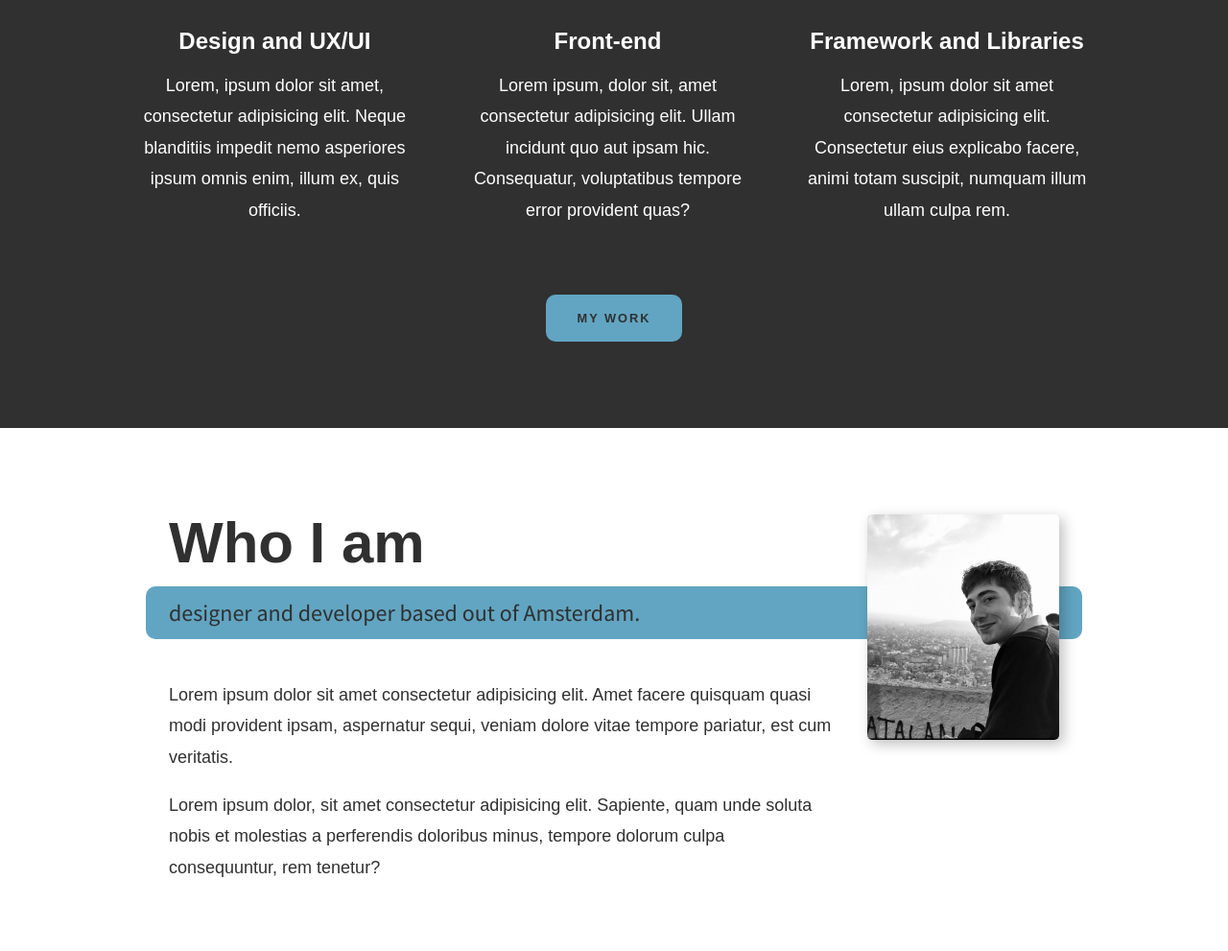
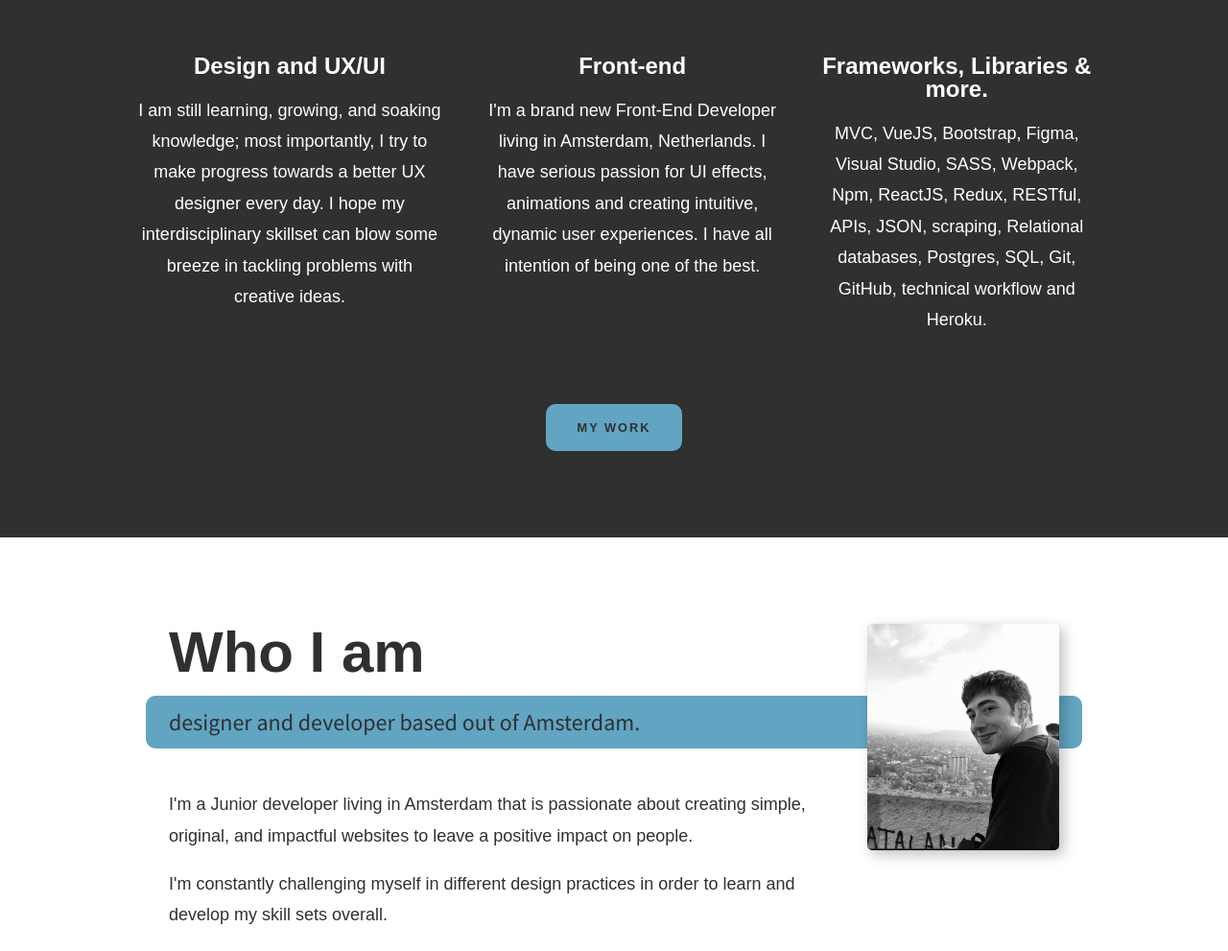
Before and after one commit to joselopr/JP_portfolio, a plain HTML site: page index.html in a window 1280 px wide. Shown: the part 1036-2027 px from the top of the page at 96% size. Drawn offline with nearby package versions, Linux system fonts and the light colour scheme.

Commit message:
portfolio finished

```diff
--- a/index.html
+++ b/index.html
@@ -39,7 +39,7 @@
         Hi, I'm <strong>Joselo Prieto</strong>
       </h1>
       <p class="section__subtitle section__subtitle--intro">front-end developer</p>
-      <img src="images/IMG_JP.jpg" alt="a picture of Joselo" class="intro__img">
+      <img src="images/IMG_PROF2.jpg" alt="a picture of Joselo" class="intro__img">
     </section>
 
     <!-- MY SERVICES -->
@@ -49,17 +49,17 @@
       <div class="services">
         <div class="service">
           <h3>Design and UX/UI</h3>
-          <p>Lorem, ipsum dolor sit amet, consectetur adipisicing elit. Neque blanditiis impedit nemo asperiores ipsum omnis enim, illum ex, quis officiis.</p>
+          <p>I am still learning, growing, and soaking knowledge; most importantly, I try to make progress towards a better UX designer every day. I hope my interdisciplinary skillset can blow some breeze in tackling problems with creative ideas. </p>
         </div>
 
         <div class="service">
           <h3>Front-end</h3>
-          <p>Lorem ipsum, dolor sit, amet consectetur adipisicing elit. Ullam incidunt quo aut ipsam hic. Consequatur, voluptatibus tempore error provident quas?</p>
+          <p>I'm a brand new Front-End Developer living in Amsterdam, Netherlands. I have serious passion for UI effects, animations and creating intuitive, dynamic user experiences. I have all intention of being one of the best.</p>
         </div>
 
         <div class="service">
-          <h3>Framework and Libraries</h3>
-          <p>Lorem, ipsum dolor sit amet consectetur adipisicing elit. Consectetur eius explicabo facere, animi totam suscipit, numquam illum ullam culpa rem.</p>
+          <h3>Frameworks, Libraries & more. </h3>
+          <p>MVC, VueJS, Bootstrap, Figma, Visual Studio, SASS, Webpack, Npm, ReactJS, Redux, RESTful, APIs, JSON, scraping, Relational databases, Postgres, SQL, Git, GitHub, technical workflow and Heroku.</p>
         </div>
       </div>
       <a href="#work" class="btn">My Work</a>
@@ -71,8 +71,8 @@
       <h2 class="section__title section__title--about">Who I am</h2>
       <p class="section__subtitle section__subtitle--about">designer and developer based out of Amsterdam.</p>
       <div class="about-me__body">
-        <p>Lorem ipsum dolor sit amet consectetur adipisicing elit. Amet facere quisquam quasi modi provident ipsam, aspernatur sequi, veniam dolore vitae tempore pariatur, est cum veritatis.</p>
-        <p>Lorem ipsum dolor, sit amet consectetur adipisicing elit. Sapiente, quam unde soluta nobis et molestias a perferendis doloribus minus, tempore dolorum culpa consequuntur, rem tenetur?</p>
+        <p>I'm a Junior developer living in Amsterdam that is passionate about creating simple, original, and impactful websites to leave a positive impact on people.</p>
+        <p>I'm constantly challenging myself in different design practices in order to learn and develop my skill sets overall.</p>
       </div>
       <img src="images/IMG_7524.jpg" alt="another picture of Joselo" class="about-me__img">
     </section>
```
Also changed, not shown: images/IMG_JP.jpg (deleted).
